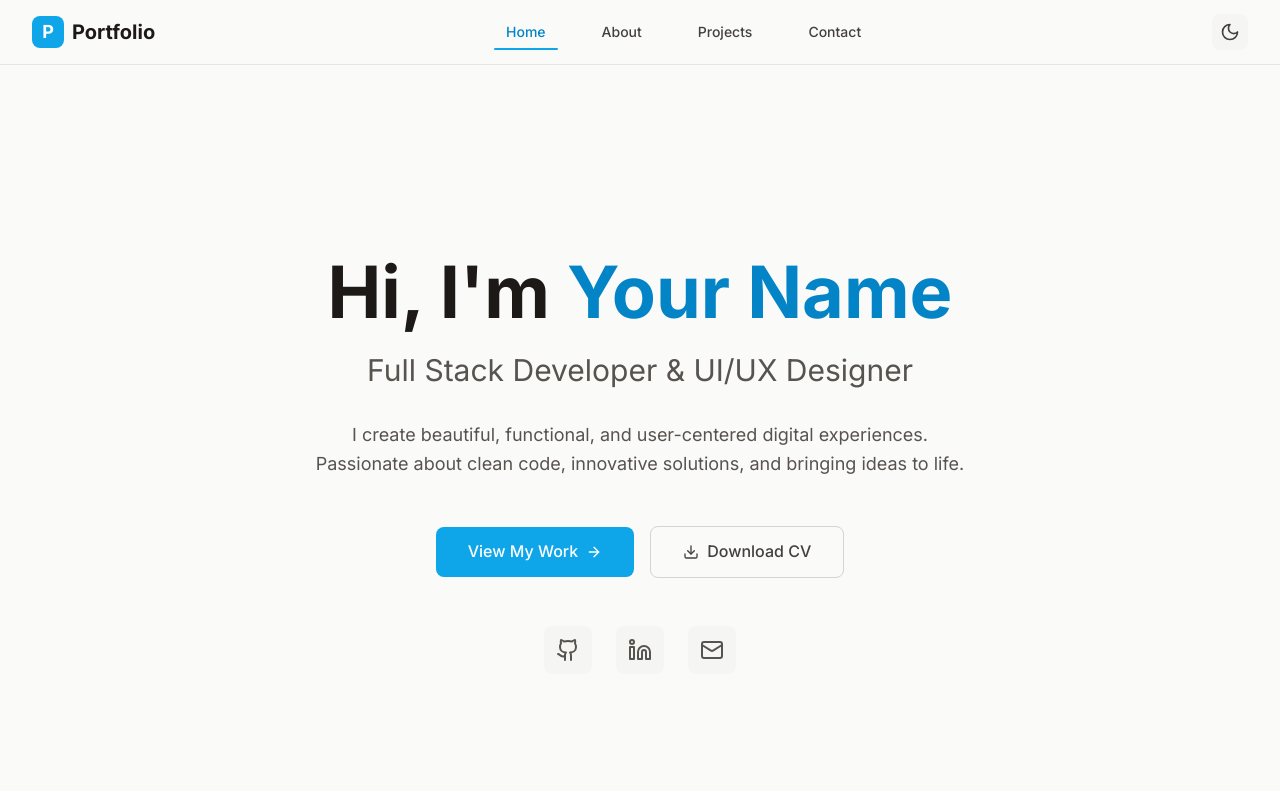
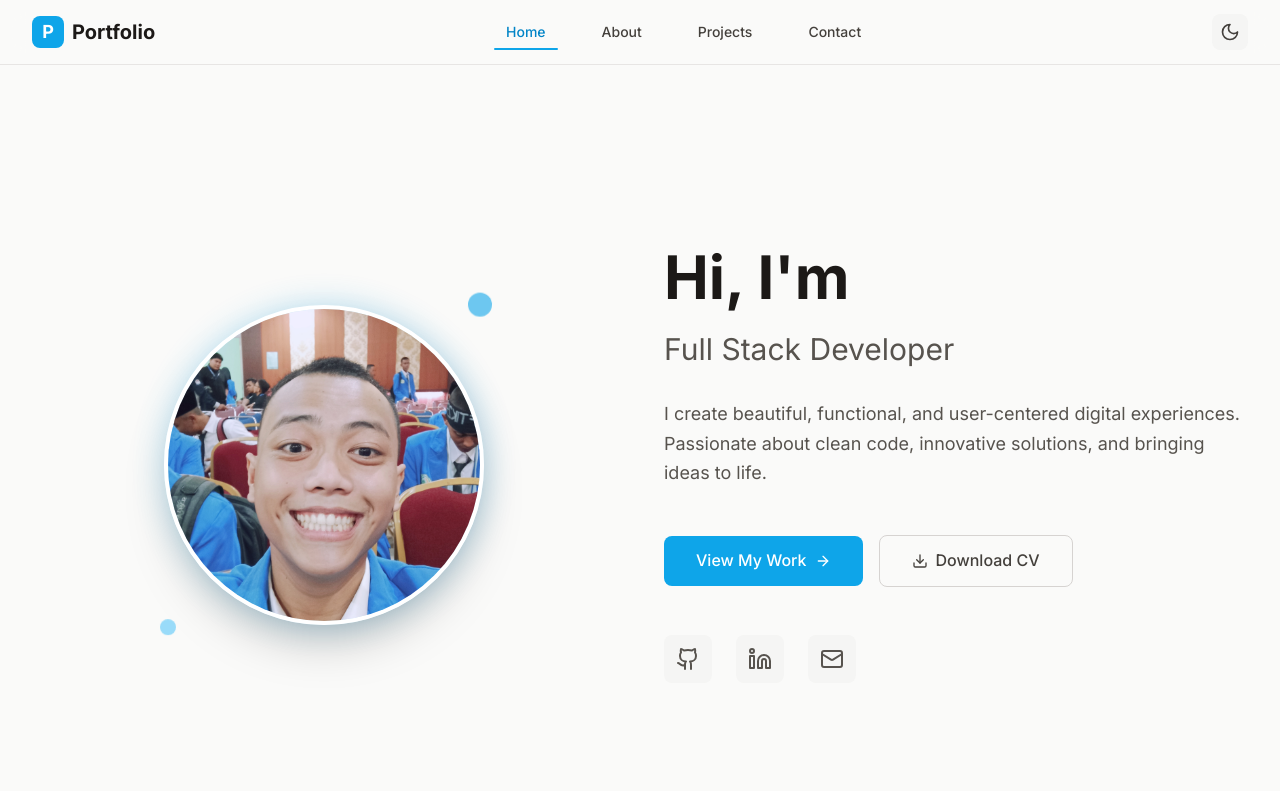
Before and after one commit to mohammaiIqbalMaulana/Web-Portofolio, a React (Vite) app: page / in a window 1280 px wide. Shown: the top 791 px of the page. Built offline with nearby package versions, Linux system fonts and the light colour scheme.

Commit message:
menambah foto di home

```diff
--- /dev/null
+++ b/src/components/ProfileImage.tsx
@@ -0,0 +1,95 @@
+import React from 'react'
+import { motion } from 'framer-motion'
+import { useAnimation } from '../contexts/AnimationContext'
+
+interface ProfileImageProps {
+  src?: string
+  alt?: string
+  size?: 'sm' | 'md' | 'lg' | 'xl'
+  className?: string
+}
+
+const ProfileImage: React.FC<ProfileImageProps> = ({
+  src = '/images/Iq.jpg',
+  alt = 'Mohammad Iqbal - Full Stack Developer',
+  size = 'xl',
+  className = 'mx-auto',
+}) => {
+  const { reducedMotion } = useAnimation()
+
+  const sizeClasses = {
+    sm: 'w-32 h-32',
+    md: 'w-48 h-48',
+    lg: 'w-64 h-64',
+    xl: 'w-80 h-80'
+  }
+
+  return (
+    <motion.div
+      initial={{ opacity: 0, scale: 0.8, rotate: -10 }}
+      animate={{ opacity: 1, scale: 1, rotate: 0 }}
+      transition={{
+        duration: 0.8,
+        type: "spring",
+        stiffness: 100,
+        damping: 15
+      }}
+      whileHover={!reducedMotion ? {
+        scale: 1.05,
+        rotate: 2,
+        transition: { duration: 0.3 }
+      } : {}}
+      className={`relative ${sizeClasses[size]} ${className}`}
+    >
+      {/* Glow effect */}
+      <div className="absolute inset-0 bg-gradient-to-r from-primary-400 to-primary-600 rounded-full blur-lg opacity-30 animate-pulse" />
+
+      {/* Main image container */}
+      <div className="relative w-full h-full rounded-full overflow-hidden border-4 border-white dark:border-secondary-800 shadow-2xl">
+        <motion.img
+          src={src}
+          alt={alt}
+          className="w-full h-full object-cover"
+          whileHover={!reducedMotion ? { scale: 1.1 } : {}}
+          transition={{ duration: 0.5 }}
+        />
+
+        {/* Overlay gradient */}
+        <div className="absolute inset-0 bg-gradient-to-t from-black/20 to-transparent opacity-0 hover:opacity-100 transition-opacity duration-300" />
+      </div>
+
+      {/* Floating elements for decoration */}
+      {!reducedMotion && (
+        <>
+          <motion.div
+            animate={{
+              y: [-10, 10, -10],
+              rotate: [0, 5, 0]
+            }}
+            transition={{
+              duration: 3,
+              repeat: Infinity,
+              ease: "easeInOut"
+            }}
+            className="absolute -top-2 -right-2 w-6 h-6 bg-primary-500 rounded-full opacity-60"
+          />
+          <motion.div
+            animate={{
+              y: [10, -10, 10],
+              rotate: [0, -5, 0]
+            }}
+            transition={{
+              duration: 2.5,
+              repeat: Infinity,
+              ease: "easeInOut",
+              delay: 0.5
+            }}
+            className="absolute -bottom-1 -left-1 w-4 h-4 bg-primary-400 rounded-full opacity-50"
+          />
+        </>
+      )}
+    </motion.div>
+  )
+}
+
+export default ProfileImage
--- /dev/null
+++ b/src/components/TypingAnimation.tsx
@@ -0,0 +1,89 @@
+import React, { useState, useEffect } from 'react'
+import { motion } from 'framer-motion'
+import { useAnimation } from '../contexts/AnimationContext'
+
+interface TypingAnimationProps {
+  texts: string[]
+  speed?: number
+  delay?: number
+  className?: string
+  cursorClassName?: string
+}
+
+const TypingAnimation: React.FC<TypingAnimationProps> = ({
+  texts,
+  speed = 100,
+  delay = 0,
+  className = '',
+  cursorClassName = ''
+}) => {
+  const [currentTextIndex, setCurrentTextIndex] = useState(0)
+  const [currentText, setCurrentText] = useState('')
+  const [isTyping, setIsTyping] = useState(false)
+  const [showCursor, setShowCursor] = useState(true)
+  const { reducedMotion } = useAnimation()
+
+  useEffect(() => {
+    if (reducedMotion) {
+      // Skip animation for users who prefer reduced motion
+      setCurrentText(texts[0])
+      return
+    }
+
+    const startTyping = () => {
+      setIsTyping(true)
+      let currentIndex = 0
+      const currentFullText = texts[currentTextIndex]
+
+      const typeInterval = setInterval(() => {
+        if (currentIndex < currentFullText.length) {
+          setCurrentText(currentFullText.slice(0, currentIndex + 1))
+          currentIndex++
+        } else {
+          clearInterval(typeInterval)
+          setIsTyping(false)
+
+          // Wait before starting next text or looping back
+          setTimeout(() => {
+            if (currentTextIndex < texts.length - 1) {
+              setCurrentTextIndex(prev => prev + 1)
+              setCurrentText('')
+            } else {
+              setCurrentTextIndex(0)
+              setCurrentText('')
+            }
+          }, 2000) // Wait 2 seconds before next text
+        }
+      }, speed)
+    }
+
+    const timer = setTimeout(startTyping, delay)
+    return () => clearTimeout(timer)
+  }, [currentTextIndex, texts, speed, delay, reducedMotion])
+
+  // Cursor blinking animation
+  useEffect(() => {
+    if (reducedMotion) return
+
+    const cursorInterval = setInterval(() => {
+      setShowCursor(prev => !prev)
+    }, 500)
+
+    return () => clearInterval(cursorInterval)
+  }, [reducedMotion])
+
+  return (
+    <span className={className}>
+      {currentText}
+      {!reducedMotion && (
+        <motion.span
+          className={`inline-block w-0.5 h-5 bg-current ml-1 ${cursorClassName}`}
+          animate={{ opacity: showCursor ? 1 : 0 }}
+          transition={{ duration: 0.1 }}
+        />
+      )}
+    </span>
+  )
+}
+
+export default TypingAnimation
--- a/src/pages/Home.tsx
+++ b/src/pages/Home.tsx
@@ -2,51 +2,77 @@ import React from 'react'
 import { motion } from 'framer-motion'
 import { ArrowRight, Download, Github, Linkedin, Mail } from 'lucide-react'
 import { Link } from 'react-router-dom'
+import TypingAnimation from '../components/TypingAnimation'
+import ProfileImage from '../components/ProfileImage'
 
 const Home: React.FC = () => {
   return (
     <div className="min-h-screen">
       {/* Hero Section */}
-      <section className="relative min-h-screen flex items-center justify-center px-4 sm:px-6 lg:px-8">
-        <div className="max-w-4xl mx-auto text-center">
+      <section className="relative min-h-screen flex items-center justify-center px-4 sm:px-6 lg:px-8 py-20">
+        <div className="max-w-7xl mx-auto">
+          <div className="grid grid-cols-1 lg:grid-cols-2 gap-12 items-center min-h-[80vh]">
+            {/* Left Column - Profile Image */}
             <motion.div
-            initial={{ opacity: 0, y: 20 }}
-            animate={{ opacity: 1, y: 0 }}
-            transition={{ duration: 0.8 }}
+              initial={{ opacity: 0, x: -50 }}
+              animate={{ opacity: 1, x: 0 }}
+              transition={{ duration: 0.8, delay: 0.2 }}
+              className="flex justify-center lg:justify-end"
             >
-            <h1 className="text-4xl sm:text-6xl lg:text-7xl font-bold text-secondary-900 dark:text-secondary-100 mb-6">
-              Hi, I'm{' '}
-              <span className="text-primary-600 dark:text-primary-400">
-                Your Name
-              </span>
-            </h1>
+              <ProfileImage
+                size="xl"
+                className="mx-auto"
+              />
             </motion.div>
 
+            {/* Right Column - Name and Description */}
             <motion.div
-            initial={{ opacity: 0, y: 20 }}
-            animate={{ opacity: 1, y: 0 }}
-            transition={{ duration: 0.8, delay: 0.2 }}
+              initial={{ opacity: 0, x: 50 }}
+              animate={{ opacity: 1, x: 0 }}
+              transition={{ duration: 0.8, delay: 0.4 }}
+              className="text-center lg:text-left"
             >
-            <h2 className="text-xl sm:text-2xl lg:text-3xl text-secondary-600 dark:text-secondary-400 mb-8">
-              Full Stack Developer & UI/UX Designer
-            </h2>
-          </motion.div>
+              {/* Name with typing animation */}
+              <div className="mb-6">
+                <h1 className="text-4xl sm:text-5xl lg:text-6xl font-bold text-secondary-900 dark:text-secondary-100 mb-2">
+                  Hi, I'm{' '}
+                  <TypingAnimation
+                    texts={['Mohammad Iqbal']}
+                    speed={150}
+                    className="text-primary-600 dark:text-primary-400"
+                    cursorClassName="bg-primary-600 dark:bg-primary-400"
+                  />
+                </h1>
+              </div>
 
+              {/* Description with typing animation */}
+              <div className="mb-8">
+                <TypingAnimation
+                  texts={['Full Stack Developer', 'UI/UX Designer', 'Problem Solver']}
+                  speed={100}
+                  delay={2000}
+                  className="text-xl sm:text-2xl lg:text-3xl text-secondary-600 dark:text-secondary-400 block"
+                  cursorClassName="bg-secondary-600 dark:bg-secondary-400"
+                />
+              </div>
+
+              {/* Additional description */}
               <motion.p
                 initial={{ opacity: 0, y: 20 }}
                 animate={{ opacity: 1, y: 0 }}
-            transition={{ duration: 0.8, delay: 0.4 }}
-            className="text-lg text-secondary-600 dark:text-secondary-400 mb-12 max-w-2xl mx-auto leading-relaxed"
+                transition={{ duration: 0.8, delay: 0.8 }}
+                className="text-lg text-secondary-600 dark:text-secondary-400 mb-12 leading-relaxed"
               >
                 I create beautiful, functional, and user-centered digital experiences.
                 Passionate about clean code, innovative solutions, and bringing ideas to life.
               </motion.p>
 
+              {/* Action Buttons */}
               <motion.div
                 initial={{ opacity: 0, y: 20 }}
                 animate={{ opacity: 1, y: 0 }}
-            transition={{ duration: 0.8, delay: 0.6 }}
-            className="flex flex-col sm:flex-row gap-4 justify-center items-center"
+                transition={{ duration: 0.8, delay: 1.0 }}
+                className="flex flex-col sm:flex-row gap-4 justify-center lg:justify-start items-center"
               >
                 <Link
                   to="/projects"
@@ -66,8 +92,8 @@ const Home: React.FC = () => {
               <motion.div
                 initial={{ opacity: 0, y: 20 }}
                 animate={{ opacity: 1, y: 0 }}
-            transition={{ duration: 0.8, delay: 0.8 }}
-            className="flex justify-center space-x-6 mt-12"
+                transition={{ duration: 0.8, delay: 1.2 }}
+                className="flex justify-center lg:justify-start space-x-6 mt-12"
               >
                 {[
                   { icon: Github, href: 'https://github.com', label: 'GitHub' },
@@ -91,13 +117,15 @@ const Home: React.FC = () => {
                   )
                 })}
               </motion.div>
+            </motion.div>
+          </div>
         </div>
 
         {/* Scroll indicator */}
         <motion.div
           initial={{ opacity: 0 }}
           animate={{ opacity: 1 }}
-          transition={{ delay: 1.2, duration: 0.8 }}
+          transition={{ delay: 1.6, duration: 0.8 }}
           className="absolute bottom-8 left-1/2 transform -translate-x-1/2"
         >
           <div className="w-6 h-10 border-2 border-secondary-300 dark:border-secondary-600 rounded-full flex justify-center">
--- a/src/styles/index-clean.css
+++ /dev/null
@@ -1,74 +0,0 @@
-@import url('https://fonts.googleapis.com/css2?family=Inter:wght@300;400;500;600;700;800;900&family=JetBrains+Mono:wght@400;500;600;700&display=swap');
-
-@tailwind base;
-@tailwind components;
-@tailwind utilities;
-
-* {
-  margin: 0;
-  padding: 0;
-  box-sizing: border-box;
-}
-
-html {
-  scroll-behavior: smooth;
-}
-
-body {
-  font-family: 'Inter', system-ui, sans-serif;
-  line-height: 1.6;
-  color: rgb(34 34 34); /* secondary-800 */
-  background-color: rgb(250 250 249); /* secondary-50 */
-  overflow-x: hidden;
-}
-
-.dark body {
-  color: rgb(245 245 244); /* secondary-100 */
-  background-color: rgb(28 25 23); /* secondary-900 */
-}
-
-/* Custom scrollbar */
-::-webkit-scrollbar {
-  width: 8px;
-}
-
-::-webkit-scrollbar-track {
-  background: rgb(245 245 244); /* secondary-100 */
-}
-
-.dark ::-webkit-scrollbar-track {
-  background: rgb(41 37 36); /* secondary-800 */
-}
-
-::-webkit-scrollbar-thumb {
-  background: rgb(56 189 248); /* primary-400 */
-  border-radius: 4px;
-}
-
-::-webkit-scrollbar-thumb:hover {
-  background: rgb(14 165 233); /* primary-500 */
-}
-
-/* Selection styles */
-::selection {
-  background-color: rgb(186 230 253); /* primary-200 */
-  color: rgb(12 74 110); /* primary-900 */
-}
-
-.dark ::selection {
-  background-color: rgb(7 89 133); /* primary-800 */
-  color: rgb(224 242 254); /* primary-100 */
-}
-
-/* Focus styles */
-*:focus-visible {
-  outline: 2px solid rgb(14 165 233); /* primary-500 */
-  outline-offset: 2px;
-}
-
-/* Smooth transitions */
-* {
-  transition-property: color, background-color, border-color, text-decoration-color, fill, stroke, opacity, box-shadow, transform, filter, backdrop-filter;
-  transition-timing-function: cubic-bezier(0.4, 0, 0.2, 1);
-  transition-duration: 150ms;
-}
```
Also changed, not shown: public/images/Iq.jpg (added). Lines whose indentation alone changed are shown as unchanged.
